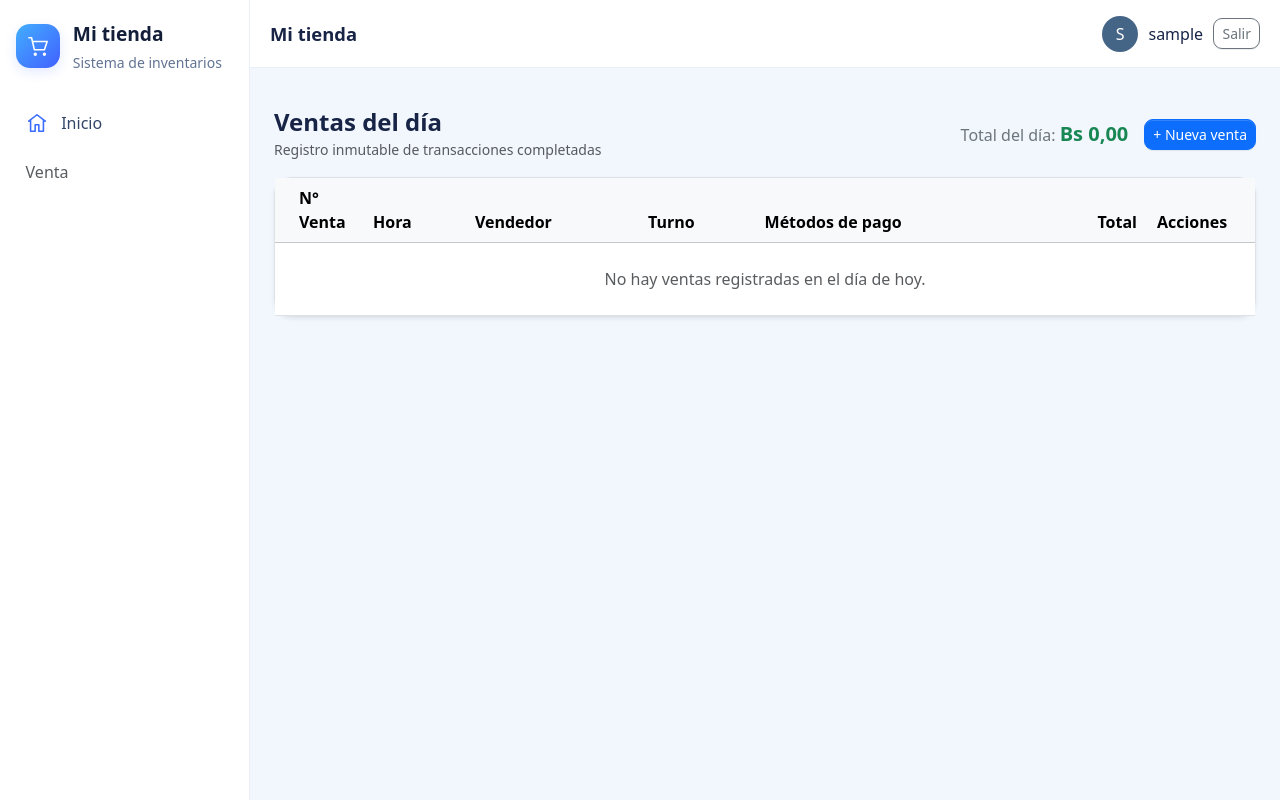
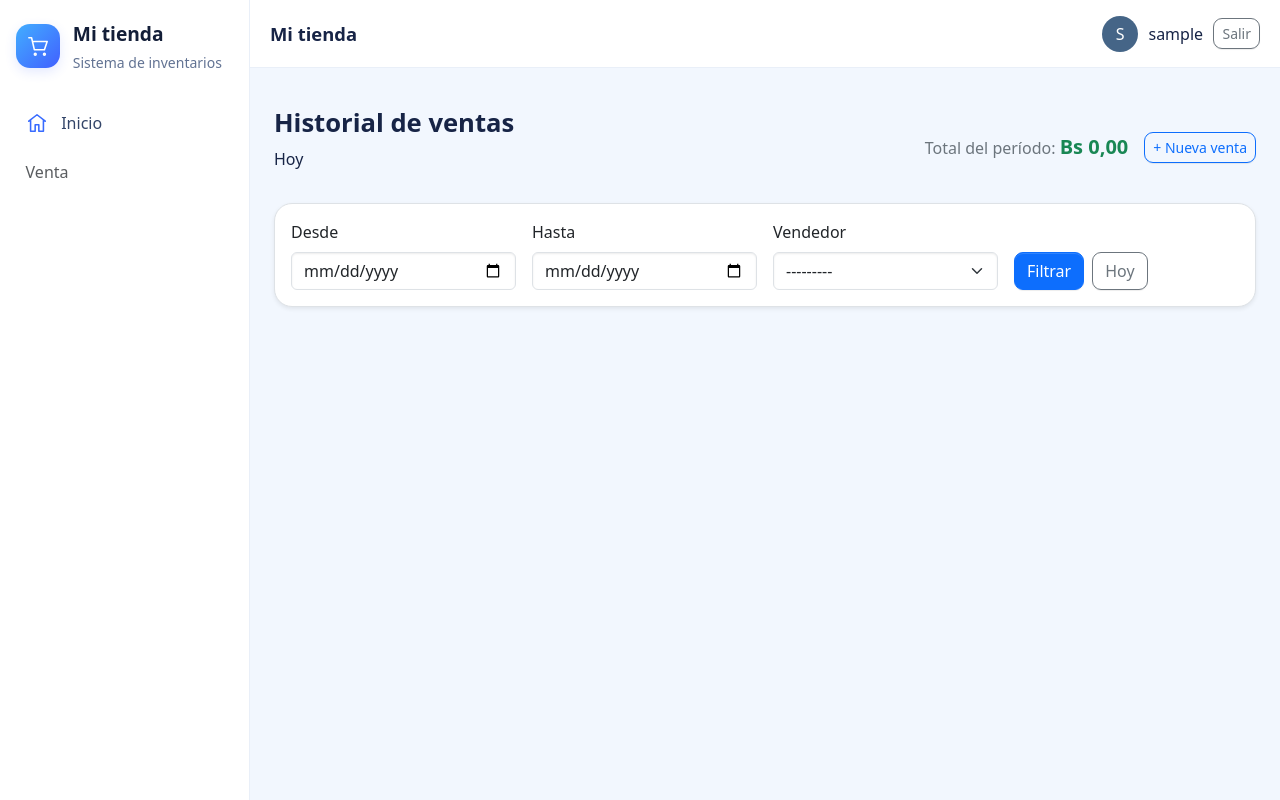
Before and after one commit to JoseVictor25/sistema_inventarios, a Django app: page /ventas/ in a window 1280 px wide. Run offline with Django 5.2, Linux system fonts and the light colour scheme; a user stored in the database is signed in; tables that the repository leaves empty hold one stand-in row (values such as "Sample post"); some libraries are stand-ins or nearby versions.

Commit message:
Mejorar historial, avisos y flujo de tickets en POS

```diff
--- a/backend/apps/ventas/forms.py
+++ b/backend/apps/ventas/forms.py
@@ -2,8 +2,33 @@
 from decimal import Decimal, InvalidOperation
 
 from django import forms
+from django.utils import timezone
+from .models import Venta
+from apps.usuarios.models import Usuario
 from apps.core.exceptions import ErrorDeNegocio
 from .models import MetodoPago
+
+
+class FiltroVentasForm(forms.Form):
+    desde = forms.DateField(required=False, widget=forms.DateInput(attrs={'type': 'date', 'class': 'form-control'}))
+    hasta = forms.DateField(required=False, widget=forms.DateInput(attrs={'type': 'date', 'class': 'form-control'}))
+    vendedor = forms.ModelChoiceField(required=False, queryset=Usuario.objects.none(),
+                                     widget=forms.Select(attrs={'class': 'form-select'}))
+
+    def __init__(self, *args, **kwargs):
+        super().__init__(*args, **kwargs)
+        self.fields['vendedor'].queryset = Usuario.objects.filter(
+            pk__in=Venta.objects.values('usuario_id').distinct()).order_by('username')
+
+    def clean(self):
+        datos = super().clean()
+        desde = datos.get('desde') or timezone.localdate()
+        hasta = datos.get('hasta') or timezone.localdate()
+        if desde > hasta:
+            raise forms.ValidationError('La fecha desde no puede ser posterior a la fecha hasta.')
+        if (hasta - desde).days > 366:
+            raise forms.ValidationError('El rango no puede superar 366 días.')
+        return datos
 
 
 def leer_pagos(post_data, total_venta=None):
--- a/backend/apps/ventas/services.py
+++ b/backend/apps/ventas/services.py
@@ -330,16 +330,25 @@ def listar_ventas_del_dia(usuario, fecha=None, pagina=1):
         3. Calcular total del día.
         4. Paginar resultados (20 por página).
     """
-    autorizar(usuario, "vender")
     if fecha is None:
         fecha = timezone.localdate()
+    return listar_ventas(usuario, desde=fecha, hasta=fecha, pagina=pagina)
 
+
+def listar_ventas(usuario, desde=None, hasta=None, vendedor_id=None, pagina=1):
+    """Consulta ventas con permisos, filtros y paginación de 20 registros."""
+    autorizar(usuario, "vender")
+    hoy = timezone.localdate()
+    desde = desde or hoy
+    hasta = hasta or hoy
     ventas_qs = (
-        Venta.objects.filter(fecha__date=fecha)
+        Venta.objects.filter(fecha__date__range=(desde, hasta))
         .select_related("caja", "usuario")
         .prefetch_related("pagos__metodo", "detalles")
         .order_by("-fecha", "-pk")
     )
+    if vendedor_id:
+        ventas_qs = ventas_qs.filter(usuario_id=vendedor_id)
     total_dia = ventas_qs.aggregate(total=Sum("total"))["total"] or Decimal("0.00")
     paginador = Paginator(ventas_qs, 20)
     pagina_obj = paginador.get_page(pagina)
--- a/backend/apps/ventas/views.py
+++ b/backend/apps/ventas/views.py
@@ -22,9 +22,9 @@ from .carrito import (
     quitar_linea,
     vaciar_carrito,
 )
-from .forms import leer_pagos
+from .forms import leer_pagos, FiltroVentasForm
 from .models import MetodoPago
-from .services import listar_ventas_del_dia, obtener_venta, registrar_venta
+from .services import listar_ventas_del_dia, listar_ventas, obtener_venta, registrar_venta
 
 
 def _preparar_productos(consulta):
@@ -244,24 +244,38 @@ def confirmar(request):
     from .impresion import leer, DEFAULT
     from django.core.exceptions import ValidationError
     try:
-        ofrecer = leer()['ofrecer_al_finalizar']
+        configuracion = leer()
+        ofrecer = configuracion['ofrecer_al_finalizar']
+        escpos_listo = configuracion['metodo'] == 'ESC/POS' and configuracion['escpos_confirmado']
     except (ValidationError, OSError):
         ofrecer = DEFAULT['ofrecer_al_finalizar']
+        escpos_listo = False
     return render(request, "ventas/partials/_venta_confirmada.html",
-                  {"venta": venta, "ofrecer_comprobante": ofrecer})
+                  {"venta": venta, "ofrecer_comprobante": ofrecer, "escpos_listo": escpos_listo})
 
 
 @login_required
 @permiso_requerido("vender")
 @require_GET
 def lista(request):
-    """Historial de ventas del día actual con totales y paginación (§9.6)."""
-    pagina = request.GET.get("page", 1)
-    page_obj, total_dia = listar_ventas_del_dia(request.user, pagina=pagina)
+    """Historial de ventas con filtros y paginación."""
+    from urllib.parse import urlencode
+    filtros = FiltroVentasForm(request.GET)
+    if not filtros.is_valid():
+        return render(request, 'ventas/venta_lista.html', {'filtros': filtros}, status=422)
+    datos = filtros.cleaned_data
+    desde = datos.get('desde') or timezone.localdate()
+    hasta = datos.get('hasta') or timezone.localdate()
+    vendedor = datos.get('vendedor')
+    page_obj, total_dia = listar_ventas(request.user, desde, hasta,
+                                        vendedor.pk if vendedor else None, request.GET.get('page', 1))
+    filtros_query = urlencode({k: v for k, v in request.GET.items() if k != 'page' and v})
     return render(
         request,
         "ventas/venta_lista.html",
-        {"page_obj": page_obj, "total_dia": total_dia},
+        {"page_obj": page_obj, "total_dia": total_dia, 'filtros': filtros,
+         'filtros_query': filtros_query, 'desde': desde, 'hasta': hasta,
+         'filtros_activos': bool(filtros_query)},
     )
 
 
@@ -399,6 +413,8 @@ def configurar_impresion(request):
                      'ofrecer_al_finalizar': request.POST.get('ofrecer_al_finalizar') == 'on',
                      'impresion_manual': request.POST.get('impresion_manual') == 'on',
                      'mensaje': request.POST.get('mensaje', '')})
+            from django.contrib import messages
+            messages.success(request, 'Configuración de impresión guardada correctamente.')
             return redirect('ventas:configurar_impresion')
         except (ValidationError, ValueError, OSError) as exc:
             error = str(exc)
--- a/frontend/templates/ventas/venta_lista.html
+++ b/frontend/templates/ventas/venta_lista.html
@@ -1,36 +1,42 @@
 {% extends "base.html" %}
 
-{% block titulo %}Ventas del día — {{ NOMBRE_NEGOCIO }}{% endblock %}
+{% block titulo %}Historial de ventas — {{ NOMBRE_NEGOCIO }}{% endblock %}
 
 {% block contenido %}
 <div class="container-fluid px-0">
   <div class="d-flex justify-content-between align-items-center flex-wrap gap-2 mb-3">
     <div>
-      <h1 class="h4 mb-0 fw-bold">Ventas del día</h1>
-      <span class="text-muted small">Registro inmutable de transacciones completadas</span>
+      <h1 class="titulo-pagina">Historial de ventas</h1>
+      <p class="subtitulo-pagina">{% if filtros_activos %}Del {{ desde|date:"d/m/Y" }} al {{ hasta|date:"d/m/Y" }}{% else %}Hoy{% endif %}</p>
     </div>
 
     <div class="d-flex flex-wrap gap-2 align-items-center">
-      <span class="fs-6 text-secondary me-2">Total del día: <strong class="fs-5 text-success">{{ MONEDA_SIMBOLO }} {{ total_dia|floatformat:2 }}</strong></span>
-      <a href="{% url 'ventas:pos' %}" class="btn btn-primary btn-sm" id="btn-ir-pos">
+      <span class="fs-6 text-secondary me-2">Total del período: <strong class="fs-5 text-success">{{ MONEDA_SIMBOLO }} {{ total_dia|floatformat:2 }}</strong></span>
+      <a href="{% url 'ventas:pos' %}" class="btn btn-outline-primary btn-sm" id="btn-ir-pos">
         + Nueva venta
       </a>
     </div>
   </div>
 
-  <div class="card shadow-sm border">
+  <form method="get" class="card shadow-sm border mb-3"><div class="card-body row g-3 align-items-end">
+    {% for campo in filtros %}<div class="col-12 col-md-3"><label class="form-label" for="{{ campo.id_for_label }}">{{ campo.label }}</label>{{ campo }}{% for error in campo.errors %}<div class="text-danger small" role="alert">{{ error }}</div>{% endfor %}</div>{% endfor %}
+    <div class="col-12 col-md-auto d-flex gap-2"><button type="submit" class="btn btn-primary">Filtrar</button><a href="{% url 'ventas:lista' %}" class="btn btn-outline-secondary">Hoy</a></div>
+    {% for error in filtros.non_field_errors %}<div class="col-12 text-danger" role="alert">{{ error }}</div>{% endfor %}
+  </div></form>
+  {% if page_obj %}<div class="card shadow-sm border">
     <div class="card-body p-0">
       <div class="table-responsive">
         <table class="table table-hover align-middle mb-0" id="tabla-ventas">
+          <caption class="visually-hidden">Ventas del período seleccionado</caption>
           <thead class="table-light">
             <tr>
-              <th scope="col" style="width: 90px;">N° Venta</th>
-              <th scope="col">Hora</th>
+              <th scope="col" class="col-ancho-90">N° Venta</th>
+              <th scope="col">Fecha y hora</th>
               <th scope="col" class="d-none d-md-table-cell">Vendedor</th>
               <th scope="col" class="d-none d-md-table-cell">Turno</th>
               <th scope="col" class="d-none d-md-table-cell">Métodos de pago</th>
               <th scope="col" class="text-end">Total</th>
-              <th scope="col" class="text-center" style="width: 110px;">Acciones</th>
+              <th scope="col" class="col-ancho-110 text-center">Acciones</th>
             </tr>
           </thead>
           <tbody>
@@ -50,7 +56,7 @@
                     </div>
                   </div>
                 </td>
-                <td class="text-nowrap">{{ venta.fecha|date:"H:i:s" }}</td>
+                <td class="text-nowrap">{{ venta.fecha|date:"d/m/Y H:i" }}</td>
                 <td class="d-none d-md-table-cell">{{ venta.usuario.get_username }}</td>
                 <td class="d-none d-md-table-cell">Turno #{{ venta.caja.id }}</td>
                 <td class="d-none d-md-table-cell">
@@ -73,7 +79,7 @@
             {% empty %}
               <tr>
                 <td colspan="7" class="text-center text-muted py-4">
-                  No hay ventas registradas en el día de hoy.
+                  {% if filtros_activos %}No hay ventas para estos filtros. Prueba con otro período.{% else %}No hay ventas registradas hoy. Registra una venta desde el POS.{% endif %}
                 </td>
               </tr>
             {% endfor %}
@@ -87,6 +93,6 @@
         {% include "components/_paginacion.html" %}
       </div>
     {% endif %}
-  </div>
+  </div>{% endif %}
 </div>
 {% endblock %}
```
Also changed, not shown: ESPECIFICACION_SISTEMA.md (+4 -2 lines), backend/apps/core/qr.py (+7 -0 lines), backend/apps/core/tests/test_qr.py (+15 -1 lines), backend/apps/ventas/tests/test_fase6.py (+23 -1 lines), backend/apps/ventas/tests/test_historial_frontend.py (added, +54 -0 lines), frontend/static/js/escpos.js (added, +23 -0 lines), frontend/static/js/pos.js (+5 -5 lines), frontend/templates/ventas/partials/_carrito.html (+9 -87 lines), frontend/templates/ventas/partials/_fila_pago.html (added, +17 -0 lines), frontend/templates/ventas/partials/_venta_confirmada.html (+8 -5 lines), frontend/templates/ventas/pos.html (+5 -4 lines).
